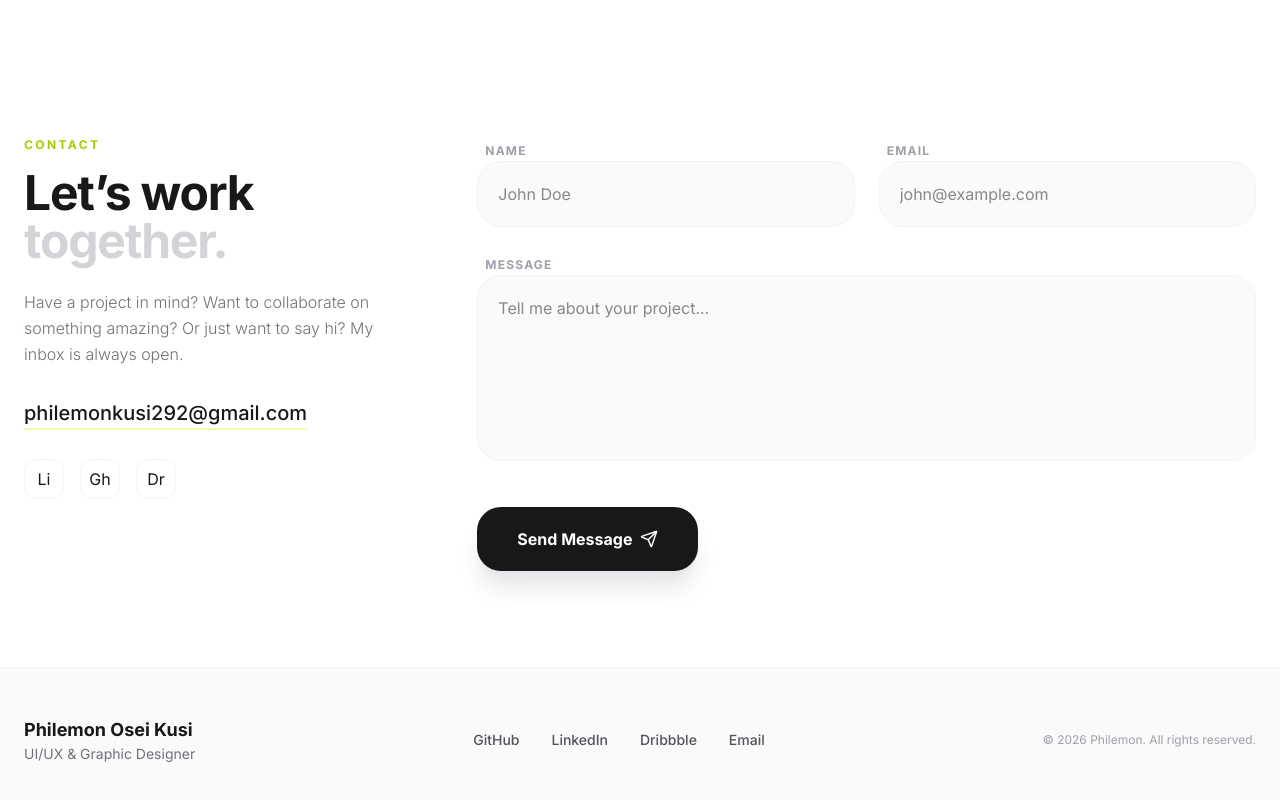
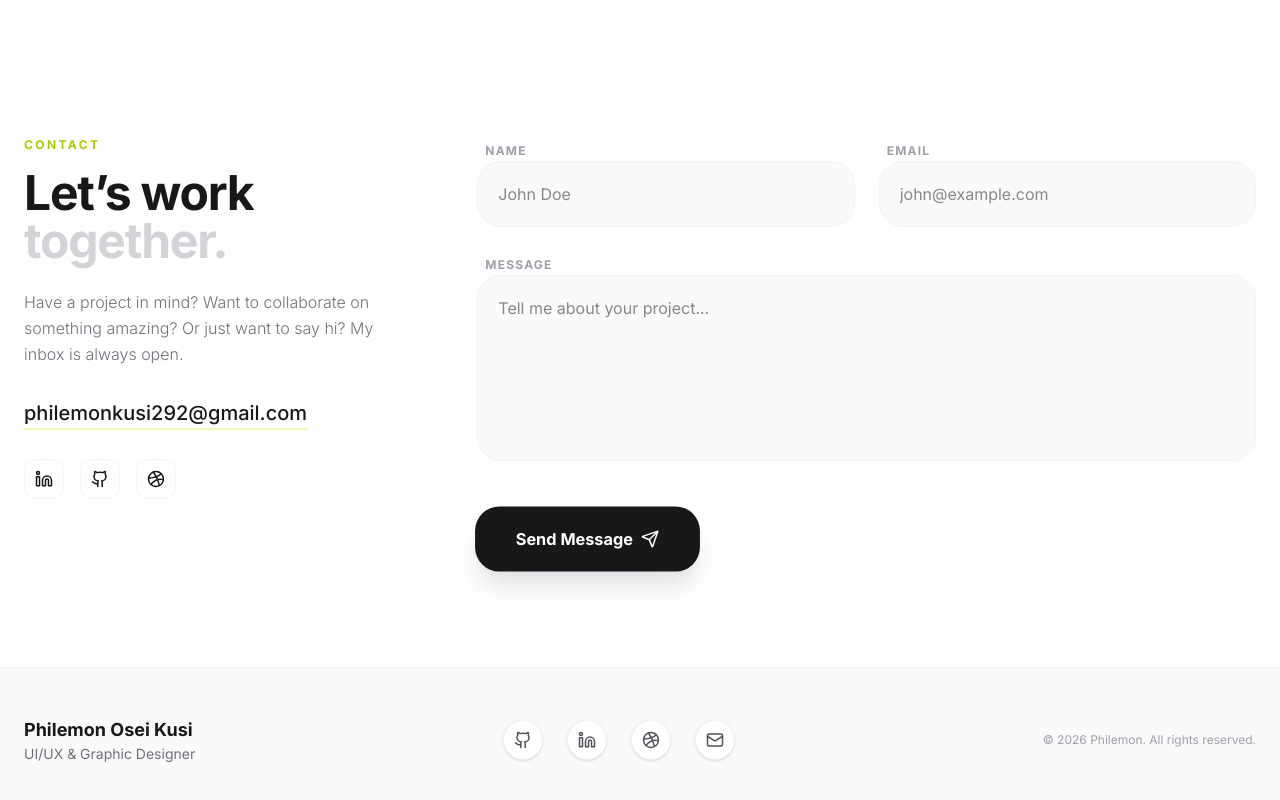
Before and after one commit to Philemon12421/UI-Ux-portfolio-Philemon, a React (Vite) app: page / in a window 1280 px wide. Shown: the part 4669-5469 px from the top of the page. Built offline with nearby package versions, Linux system fonts and the light colour scheme.

Commit message:
feat: Update portfolio site metadata and links
Refactor site title, add favicon, and update social media links in footer and contact sections to use icons. Include sitemap and robots.txt for improved SEO.

```diff
--- a/index.html
+++ b/index.html
@@ -3,7 +3,8 @@
   <head>
     <meta charset="UTF-8" />
     <meta name="viewport" content="width=device-width, initial-scale=1.0" />
-    <title>My Google AI Studio App</title>
+    <title>Philemon Kusi | UI/UX & Graphic Designer</title>
+    <link rel="icon" type="image/svg+xml" href="/favicon.svg" />
   </head>
   <body>
     <div id="root"></div>
--- a/src/components/Contact.tsx
+++ b/src/components/Contact.tsx
@@ -1,5 +1,5 @@
 import { motion } from "motion/react";
-import { Send, CheckCircle2, AlertCircle } from "lucide-react";
+import { Send, CheckCircle2, AlertCircle, Github, Linkedin, Dribbble } from "lucide-react";
 import React, { useState } from "react";
 
 export default function Contact() {
@@ -73,9 +73,15 @@ export default function Contact() {
                 philemonkusi292@gmail.com
               </a>
               <div className="flex gap-4 pt-4">
-                <span className="w-10 h-10 border border-zinc-100 rounded-xl flex items-center justify-center hover:bg-lemon transition-colors cursor-pointer">Li</span>
-                <span className="w-10 h-10 border border-zinc-100 rounded-xl flex items-center justify-center hover:bg-lemon transition-colors cursor-pointer">Gh</span>
-                <span className="w-10 h-10 border border-zinc-100 rounded-xl flex items-center justify-center hover:bg-lemon transition-colors cursor-pointer">Dr</span>
+                <a href="#" className="w-10 h-10 border border-zinc-100 rounded-xl flex items-center justify-center hover:bg-lemon transition-colors cursor-pointer group">
+                  <Linkedin size={18} className="group-hover:scale-110 transition-transform" />
+                </a>
+                <a href="#" className="w-10 h-10 border border-zinc-100 rounded-xl flex items-center justify-center hover:bg-lemon transition-colors cursor-pointer group">
+                  <Github size={18} className="group-hover:scale-110 transition-transform" />
+                </a>
+                <a href="#" className="w-10 h-10 border border-zinc-100 rounded-xl flex items-center justify-center hover:bg-lemon transition-colors cursor-pointer group">
+                  <Dribbble size={18} className="group-hover:scale-110 transition-transform" />
+                </a>
               </div>
             </div>
           </div>
@@ -85,7 +91,8 @@ export default function Contact() {
               <div className="space-y-2">
                 <label className="text-xs font-bold uppercase tracking-widest text-zinc-400 ml-2">Name</label>
                 <div className="relative">
-                  <input
+                  <motion.input
+                    whileFocus={{ scale: 1.01 }}
                     name="name"
                     value={formData.name}
                     onChange={handleChange}
@@ -104,7 +111,8 @@ export default function Contact() {
               <div className="space-y-2">
                 <label className="text-xs font-bold uppercase tracking-widest text-zinc-400 ml-2">Email</label>
                 <div className="relative">
-                  <input
+                  <motion.input
+                    whileFocus={{ scale: 1.01 }}
                     name="email"
                     value={formData.email}
                     onChange={handleChange}
@@ -123,14 +131,15 @@ export default function Contact() {
               <div className="space-y-2 md:col-span-2">
                 <label className="text-xs font-bold uppercase tracking-widest text-zinc-400 ml-2">Message</label>
                 <div className="relative">
-                  <textarea
+                  <motion.textarea
+                    whileFocus={{ scale: 1.01 }}
                     name="message"
                     value={formData.message}
                     onChange={handleChange}
                     rows={6}
                     placeholder="Tell me about your project..."
                     className={`w-full p-5 bg-zinc-50 border ${errors.message ? 'border-red-400 focus:ring-red-50' : 'border-zinc-100 focus:ring-lemon/5'} rounded-3xl outline-none focus:border-lemon focus:ring-4 transition-all transition-colors resize-none`}
-                  ></textarea>
+                  ></motion.textarea>
                   {errors.message && (
                     <span className="absolute right-4 bottom-4 text-red-500 flex items-center gap-1 text-xs">
                       <AlertCircle size={14} />
@@ -140,7 +149,11 @@ export default function Contact() {
                 </div>
               </div>
               <div className="md:col-span-2 pt-4">
-                <button
+                <motion.button
+                  animate={!isSubmitting && !isSuccess ? { scale: [1, 1.02, 1] } : {}}
+                  transition={{ repeat: Infinity, duration: 4, ease: "easeInOut" }}
+                  whileHover={{ scale: 1.05 }}
+                  whileTap={{ scale: 0.95 }}
                   type="submit"
                   disabled={isSubmitting}
                   className={`px-10 py-5 ${isSuccess ? 'bg-lemon text-zinc-900 shadow-lemon/20' : 'bg-zinc-900 text-white'} rounded-3xl font-bold flex items-center gap-2 hover:opacity-90 disabled:opacity-50 transition-all shadow-xl shadow-zinc-200`}
@@ -152,7 +165,7 @@ export default function Contact() {
                   ) : (
                     <>Send Message <Send size={18} /></>
                   )}
-                </button>
+                </motion.button>
               </div>
             </form>
           </div>
--- a/src/components/Footer.tsx
+++ b/src/components/Footer.tsx
@@ -1,3 +1,5 @@
+import { Github, Linkedin, Dribbble, Mail } from "lucide-react";
+
 export default function Footer() {
   return (
     <footer className="py-12 bg-zinc-50 border-t border-zinc-100">
@@ -7,11 +9,19 @@ export default function Footer() {
           <p className="text-zinc-500 text-sm">UI/UX & Graphic Designer</p>
         </div>
 
-        <div className="flex gap-8 text-sm font-medium text-zinc-600">
-          <a href="#" className="hover:text-lemon-dark hover:underline underline-offset-4">GitHub</a>
-          <a href="#" className="hover:text-lemon-dark hover:underline underline-offset-4">LinkedIn</a>
-          <a href="#" className="hover:text-lemon-dark hover:underline underline-offset-4">Dribbble</a>
-          <a href="mailto:philemonkusi292@gmail.com" className="hover:text-lemon-dark hover:underline underline-offset-4">Email</a>
+        <div className="flex gap-6 text-zinc-600">
+          <a href="#" className="w-10 h-10 rounded-full bg-white border border-zinc-100 flex items-center justify-center hover:bg-lemon transition-all hover:-translate-y-1 shadow-sm">
+            <Github size={18} />
+          </a>
+          <a href="#" className="w-10 h-10 rounded-full bg-white border border-zinc-100 flex items-center justify-center hover:bg-lemon transition-all hover:-translate-y-1 shadow-sm">
+            <Linkedin size={18} />
+          </a>
+          <a href="#" className="w-10 h-10 rounded-full bg-white border border-zinc-100 flex items-center justify-center hover:bg-lemon transition-all hover:-translate-y-1 shadow-sm">
+            <Dribbble size={18} />
+          </a>
+          <a href="mailto:philemonkusi292@gmail.com" className="w-10 h-10 rounded-full bg-white border border-zinc-100 flex items-center justify-center hover:bg-lemon transition-all hover:-translate-y-1 shadow-sm">
+            <Mail size={18} />
+          </a>
         </div>
 
         <p className="text-zinc-400 text-xs">
```
Also changed, not shown: public/favicon.svg (added), public/robots.txt (added), vercel.json (added), 1 other file (tests, documents, lock files or other folders).
